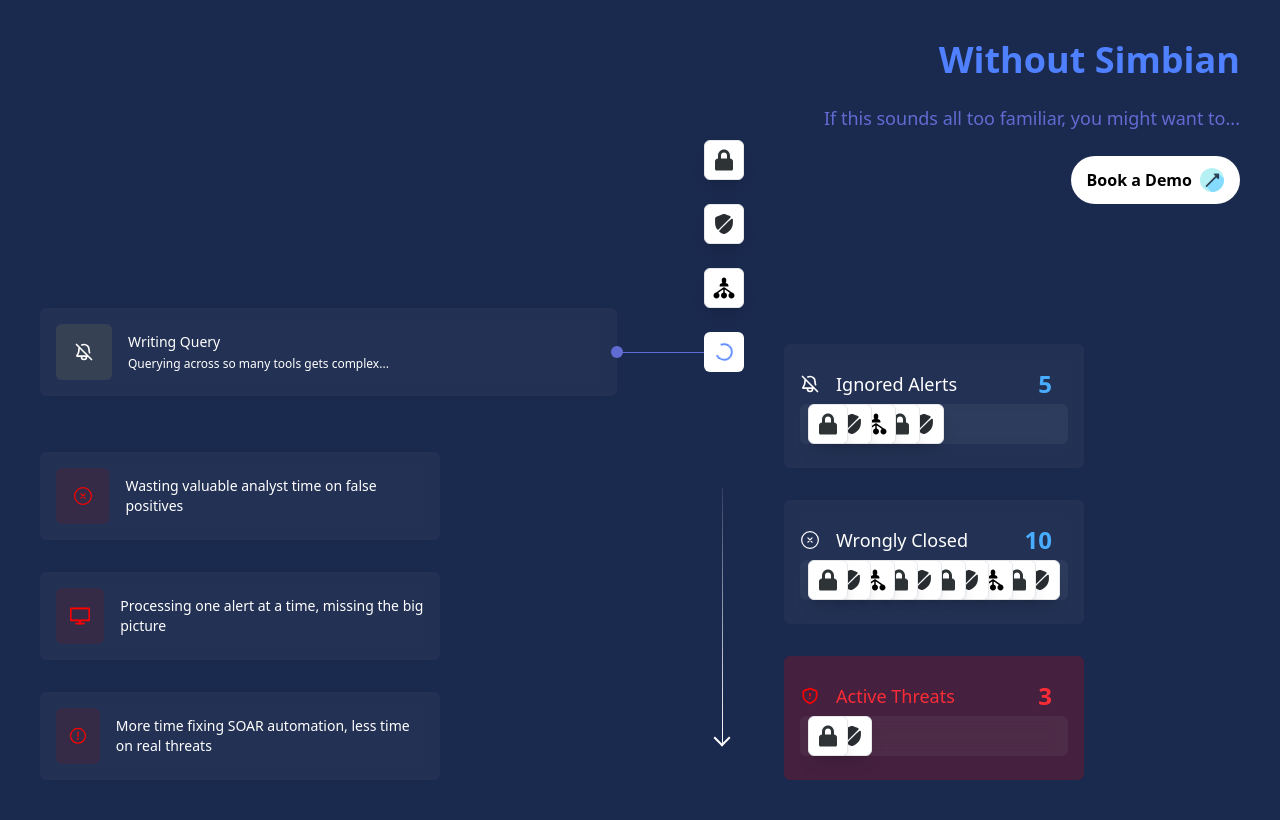
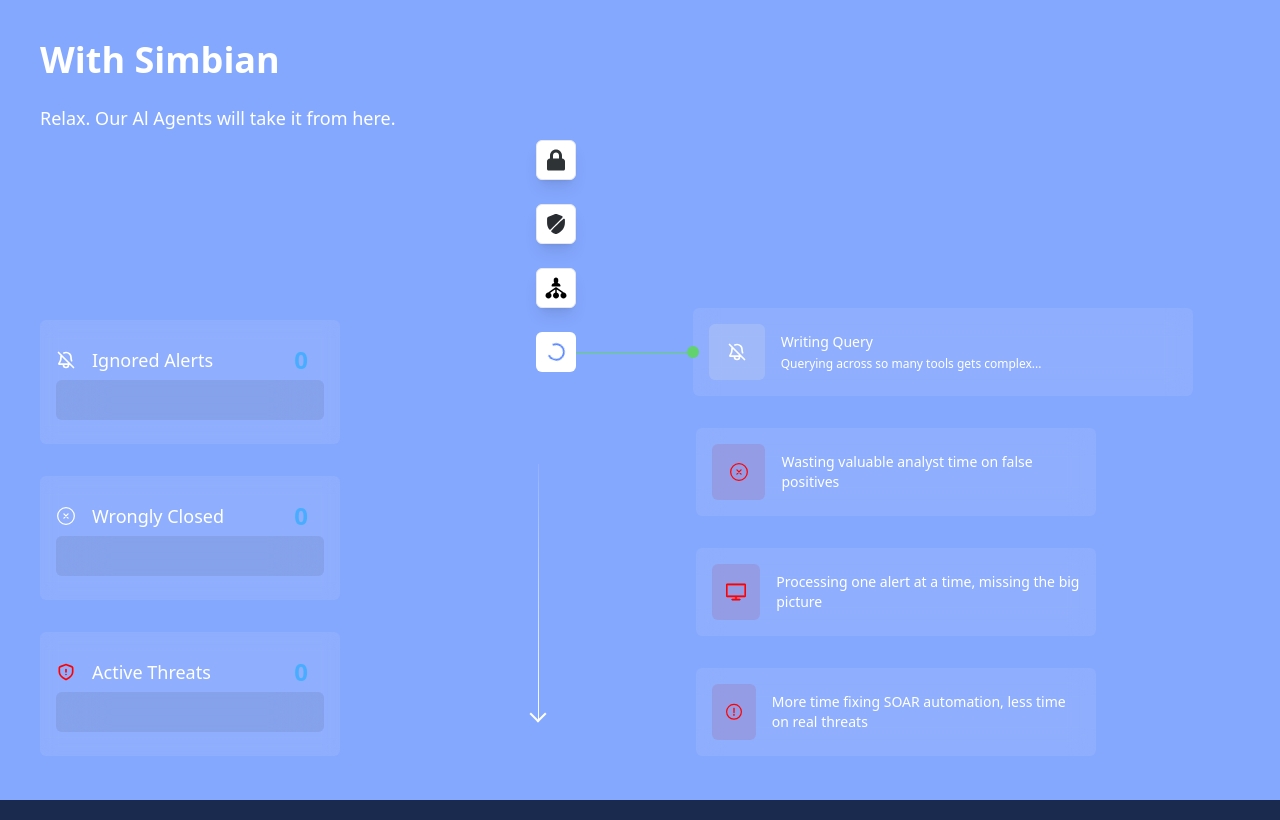
Before and after one commit to arora-jasjot/simbian-showcase, a Next.js app: page / in a window 1280 px wide. Built offline with nearby package versions, Linux system fonts and the light colour scheme.

Commit message:
feat: With Simbian Page
- Created UI with components of With Simbian AI
- Having dummy icons

```diff
--- a/src/app/page.tsx
+++ b/src/app/page.tsx
@@ -1,9 +1,11 @@
 import WithoutSimbianSection from "@/components/WithoutSimbianSection";
+import WithSimbianSection from "@/components/WithSimbianSection";
 
 export default function Home() {
   return (
     <main>
-      <WithoutSimbianSection />
+      {/* <WithoutSimbianSection /> */}
+      <WithSimbianSection />
     </main>
   );
 }
--- a/src/components/AlertsCard.tsx
+++ b/src/components/AlertsCard.tsx
@@ -6,7 +6,7 @@
   return (
     <div className='w-full max-w-[300px]'>
       <div className='relative px-4 py-6'>
-        <div className={`absolute inset-0 ${high_priority ? 'bg-[#ff000030]' : 'bg-[#b9b9b90f]'} backdrop-blur-sm rounded-md z-0`}></div>
+        <div className={`absolute inset-0 ${high_priority ? 'bg-red-700/10' : 'bg-gray-200/10'} backdrop-blur-sm rounded-md z-0`}></div>
         <div className={`relative z-10 ${high_priority ? 'text-red-500' : 'text-white'}`}>
           <div className='flex justify-between items-center'>
             <div className="flex justify-start items-center gap-4">
@@ -16,10 +16,10 @@
             <h1 className={`text-2xl font-semibold ${high_priority ? 'text-red-500' : 'text-[#49adff]'} mr-4`}>{count}</h1>
           </div>
           <div className='relative px-2 mt-1 w-full'>
-            <div className='absolute inset-0 bg-[#d5d5d50f] backdrop-blur-sm rounded-md z-0'></div>
-            <div className="flex z-10">
+            <div className='absolute inset-0 bg-gray-700/10 backdrop-blur-xl rounded-md z-0'></div>
+            <div className="flex z-10 h-10 w-full">
               {threats.map((threat, index) => (
-                <ThreatCard key={threat.id} id={threat.id} icon={threat.icon} title={threat.title} index={index} />
+                <ThreatCard key={threat.id} id={threat.id} icon={threat.icon} title={threat.title} index={index} leftMargin={true} />
               ))}
             </div>
           </div>
--- a/src/components/FeaturesCard.tsx
+++ b/src/components/FeaturesCard.tsx
@@ -7,18 +7,28 @@
 
 const FeaturesCard = ({ icon, title, description, high_priority=false }: FeatureCardProps) => {
   return (
-    <div className='w-full relative p-4'>
-      <div className='absolute inset-0 bg-[#b9b9b90f] backdrop-blur-sm rounded-md z-0'></div>
-      <div className='relative z-10 flex justify-start items-center gap-4'>
-        <div className={`w-14 h-14  ${high_priority ? 'bg-[#731b1b3c]' : 'bg-gray-700'} flex justify-center items-center text-white rounded-md`}>
-          <Image src={icon} width={20} height={20} alt={title} />
-        </div>
-        <div className='text-white'>
-          <h3 className='font-medium text-sm'>{title}</h3>
-          {description && <p className='text-xs font-light mt-1'>{description}</p>}
-        </div>
-      </div>
+    <div className="w-full relative p-4">
+  {/* Smokey Background */}
+  <div className="absolute inset-0 bg-gray-200/10 backdrop-blur-md rounded-md z-0"></div>
+
+  {/* Content */}
+  <div className="relative z-10 flex justify-start items-center gap-4">
+    <div
+      className={`w-14 h-14 ${
+        high_priority ? 'bg-red-700/10' : 'bg-gray-200/20'
+      } flex justify-center items-center text-white rounded-md`}
+    >
+      <Image src={icon} width={20} height={20} alt={title} />
     </div>
+
+    <div className="text-white">
+      <h3 className="font-medium text-sm">{title}</h3>
+      {description && (
+        <p className="text-xs font-light mt-1">{description}</p>
+      )}
+    </div>
+  </div>
+</div>
   )
 }
 
--- a/src/components/ThreatCard.tsx
+++ b/src/components/ThreatCard.tsx
@@ -3,13 +3,14 @@
 
 interface ThreatCardProps extends ThreatInterface {
   index: number;
+  leftMargin?: boolean
 }
 
-const ThreatCard = ({ id, icon, title, index }: ThreatCardProps) => {
+const ThreatCard = ({ id, icon, title, index, leftMargin=false }: ThreatCardProps) => {
   return (
     <div
       key={id}
-      className={`h-10 w-10 bg-white text-black rounded-md flex items-center justify-center shadow-lg border border-gray-200 ${index !== 0 ? '-ml-4' : ''}`}
+      className={`h-10 w-10 bg-white text-black rounded-md flex items-center justify-center shadow-lg border border-gray-200 ${leftMargin && index !== 0 ? '-ml-4' : ''}`}
       style={{ zIndex: 100 - index }}
     >
       <Image src={icon} width={24} height={24} alt={title} />
--- /dev/null
+++ b/src/components/WithSimbianSection.tsx
@@ -0,0 +1,125 @@
+import React from 'react'
+import linkImage from '@/assets/cta-link.svg'
+import Image from 'next/image'
+
+import ignoredAlerts from '@/assets/alerts/ignored.svg'
+import closedAlerts from '@/assets/alerts/closed.svg'
+import threatAlerts from '@/assets/alerts/threat.svg'
+import threatIcon1 from '@/assets/threats/threat-1.svg'
+import threatIcon2 from '@/assets/threats/threat-2.svg'
+import threatIcon3 from '@/assets/threats/threat-3.svg'
+import { ClipLoader } from 'react-spinners'
+import AlertsCard from './AlertsCard'
+import { AlertInterface } from '@/types/Alert'
+import FeaturesCard from './FeaturesCard'
+import { FeatureInterface } from '@/types/Feature'
+import Arrow from './Arrow'
+import alertCon from '@/assets/cons/alert.svg'
+import screenCon from '@/assets/cons/screen.svg'
+import closeCon from '@/assets/cons/close.svg'
+import { ThreatInterface } from '@/types/Threat'
+import ThreatCard from './ThreatCard'
+
+const WithSimbianSection = () => {
+  const alerts: AlertInterface[] = [
+    {
+      id: 1,
+      title: 'Ignored Alerts',
+      icon: ignoredAlerts,
+      count: 0,
+      threats: []
+    },
+    {
+      id: 2,
+      title: 'Wrongly Closed',
+      icon: closedAlerts,
+      count: 0,
+      threats: []
+    },
+    {
+      id: 3,
+      title: 'Active Threats',
+      icon: threatAlerts,
+      high_priority: false,
+      count: 0,
+      threats: []
+    },
+  ]
+  const negatives: FeatureInterface[] = [
+    {
+      id: 1,
+      icon: closeCon,
+      title: 'Wasting valuable analyst time on false positives'
+    },
+    {
+      id: 2,
+      icon: screenCon,
+      title: 'Processing one alert at a time, missing the big picture'
+    },
+    {
+      id: 3,
+      icon: alertCon,
+      title: 'More time fixing SOAR automation, less time on real threats'
+    }
+  ]
+  const discoveredThreats: ThreatInterface[] = [
+    {
+      id: 1,
+      icon: threatIcon1,
+      title: `Threat 1`
+    },
+    {
+      id: 2,
+      icon: threatIcon2,
+      title: `Threat 2`
+    },
+    {
+      id: 3,
+      icon: threatIcon3,
+      title: `Threat 3`
+    }
+  ]
+  return (
+    <div className='w-full min-h-screen bg-[#85a8ff]'>
+      <div className='m-auto relative p-10'>
+        <div className='absolute top-10 left-10 text-white'>
+          <h1 className='font-semibold text-4xl'>With Simbian</h1>
+          <p className='font-medium text-lg my-6'>Relax. Our Al Agents will take it from here.</p>
+        </div>
+        <div className='grid grid-cols-5 mt-[100px] gap-10 items-stretch'>
+          <div className='col-span-2 flex flex-col justify-end gap-8'>
+            {alerts.map((alert: any) => <AlertsCard key={alert.id} icon={alert.icon} threats={alert.threats} count={alert.count} title={alert.title} high_priority={alert.high_priority} />)}
+          </div>
+          <div className='col-span-3'>
+            <div className='flex flex-col justify-start items-start gap-6 w-full'>
+              {discoveredThreats.map((threat, index) => (
+                <ThreatCard key={threat.id} id={threat.id} icon={threat.icon} title={threat.title} index={index} />
+              ))}
+              <div className='flex justify-center items-center w-full'>
+                <div className='w-10 h-10 shrink-0 bg-white rounded-md flex justify-center items-center'>
+                  <ClipLoader size={20} color='#4F80FF' />
+                </div>
+                <div className='w-[150px] h-[1px] overflow-visible bg-[#61d26e] relative'>
+                  <div className='absolute right-0 top-[50%] translate-x-[50%] translate-y-[-50%] w-3 h-3 rounded-full bg-[#61d26e] z-10'></div>
+                </div>
+                <div className='w-full shrink relative'>
+                  <div className="absolute top-0 left-0 w-full translate-y-[-50%] max-w-[500px]">
+                    <FeaturesCard icon={ignoredAlerts} title={'Writing Query'} description={'Querying across so many tools gets complex...'} high_priority={false} />
+                  </div>
+                </div>
+              </div>
+            </div>
+            <div className='flex justify-start items-center mt-14'>
+              <Arrow />
+              <div className='flex justify-start items-start flex-col gap-8 max-w-[400px] ml-[136px]'>
+                {negatives.map(con => <FeaturesCard key={con.id} icon={con.icon} title={con.title} high_priority={true} />)}
+              </div>
+            </div>
+          </div>
+        </div>
+      </div>
+    </div>
+  )
+}
+
+export default WithSimbianSection
```
